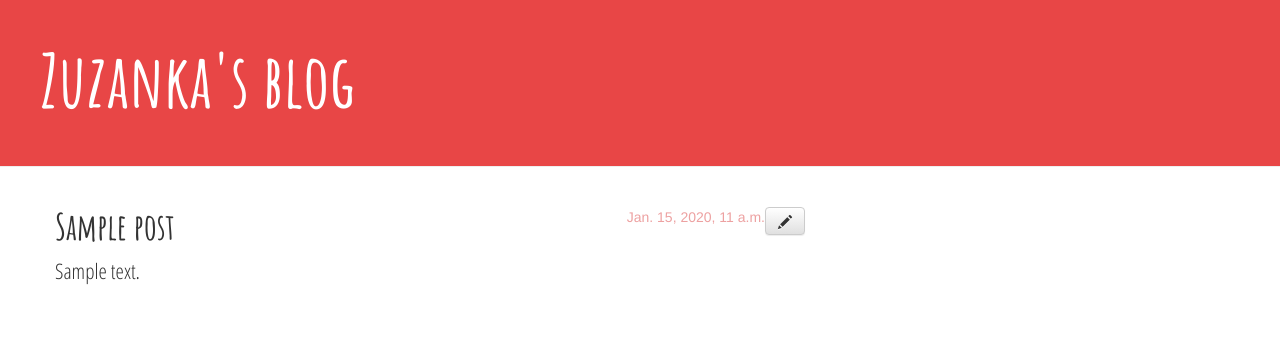
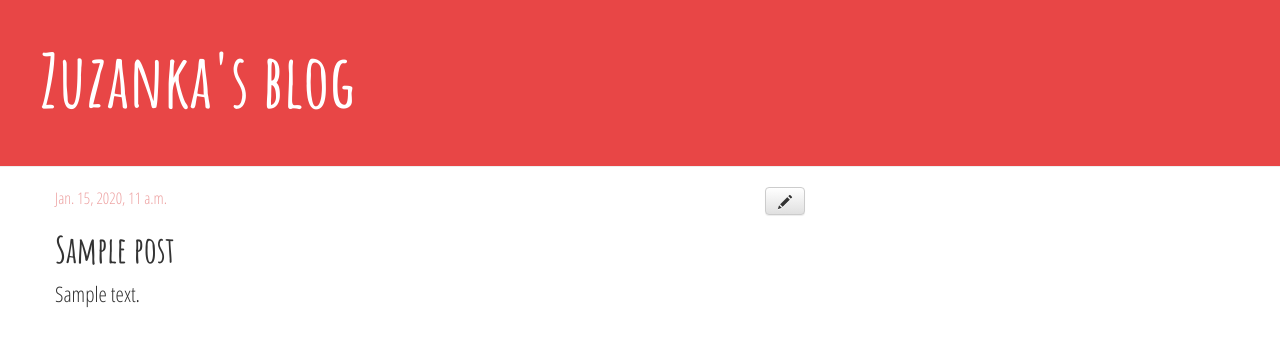
Before and after one commit to zuz-schwarzova/my-first-blog, a Django app: page /post/1/ in a window 1280 px wide. Shown: the top 347 px of the page. Run offline with Django 3.2, Linux system fonts and the light colour scheme; tables that the repository leaves empty hold one stand-in row (values such as "Sample post"); some libraries are stand-ins or nearby versions; some web fonts are replaced.

```diff
--- a/blog/static/css/blog.css
+++ b/blog/static/css/blog.css
@@ -26,8 +26,10 @@ p {
 
 
 .date {
-    float: right;
+    /* float: right; */
     color: #EDA1A1;
+	font-family: 'Open Sans Condensed', sans-serif;
+	font-size: 12pt;
 }
 
 
--- a/blog/templates/blog/base.html
+++ b/blog/templates/blog/base.html
@@ -1,7 +1,7 @@
 {% load staticfiles %}
 <html>
     <head>
-        <title>Zuz</title>
+        <title>zuzanka</title>
 		<link rel="stylesheet" href="//maxcdn.bootstrapcdn.com/bootstrap/3.2.0/css/bootstrap.min.css">
 		<link rel="stylesheet" href="//maxcdn.bootstrapcdn.com/bootstrap/3.2.0/css/bootstrap-theme.min.css">
 		<link rel="stylesheet" href="{% static 'css/blog.css' %}">
```
Also changed, not shown: blog/static/icon.png.
